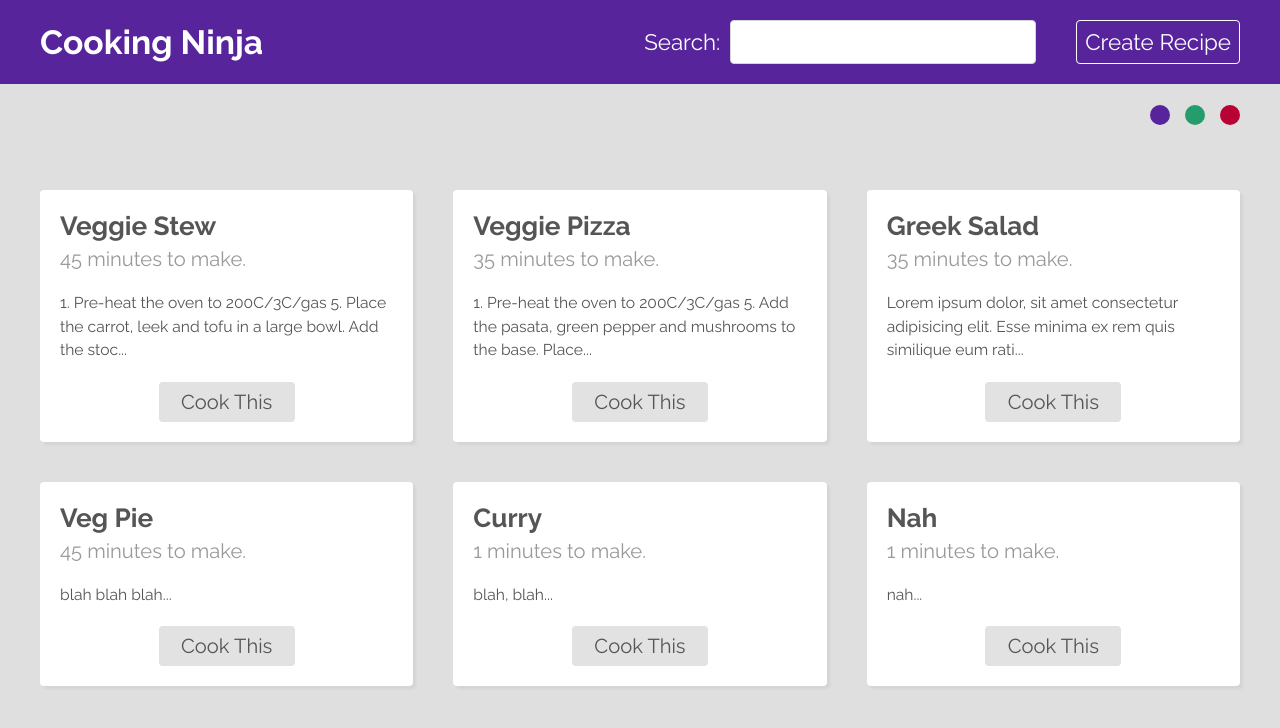
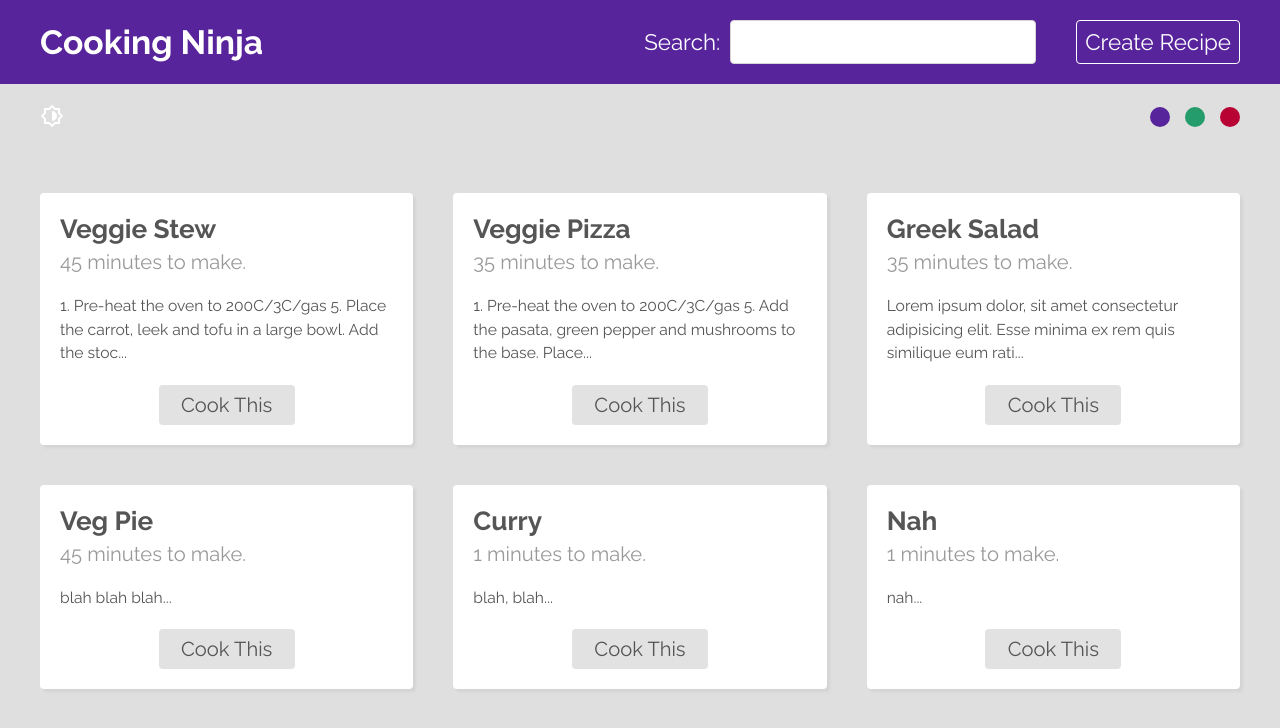
Before and after one commit to dgarcia1724/recipe_directory, a React (Vite) app: page / in a window 1280 px wide. Shown: the top 728 px of the page. Built offline with nearby package versions, Linux system fonts and the light colour scheme; data requests are answered from the project's data file.

Commit message:
101. fresh start

```diff
--- a/src/components/ThemeSelector.css
+++ b/src/components/ThemeSelector.css
@@ -13,3 +13,11 @@
   margin-left: 15px;
   border-radius: 50%;
 }
+.mode-toggle {
+  margin-right: auto;
+}
+.mode-toggle img {
+  width: 24px;
+  height: 24px;
+  cursor: pointer;
+}
--- a/src/components/ThemeSelector.jsx
+++ b/src/components/ThemeSelector.jsx
@@ -1,4 +1,5 @@
 import { useTheme } from "../hooks/useTheme";
+import modeIcon from "../assets/mode-icon.svg";
 
 // styles
 import "./ThemeSelector.css";
@@ -6,10 +7,23 @@
 const themeColors = ["#58249c", "#249c6b", "#b70233"];
 
 function ThemeSelector() {
-  const { changeColor } = useTheme();
+  const { changeColor, changeMode, mode } = useTheme();
+
+  const toggleMode = () => {
+    changeMode(mode === "dark" ? "light" : "dark");
+  };
+  console.log(mode);
 
   return (
     <div className="theme-selector">
+      <div className="mode-toggle">
+        <img
+          onClick={toggleMode}
+          src={modeIcon}
+          alt="dark/light toggle icon"
+          style={{ filter: mode === "dark" ? "invert(100%)" : "invert(20%)" }}
+        />
+      </div>
       <div className="theme-buttons">
         {themeColors.map((color) => (
           <div
--- a/src/context/ThemeContext.jsx
+++ b/src/context/ThemeContext.jsx
@@ -6,6 +6,8 @@
   switch (action.type) {
     case "CHANGE_COLOR":
       return { ...state, color: action.payload };
+    case "CHANGE_MODE":
+      return { ...state, mode: action.payload };
     default:
       return state;
   }
@@ -14,14 +16,18 @@
 export function ThemeProvider({ children }) {
   const [state, dispatch] = useReducer(themeReducer, {
     color: "#58249c",
+    mode: "dark",
   });
 
   const changeColor = (color) => {
     dispatch({ type: "CHANGE_COLOR", payload: color });
   };
+  const changeMode = (mode) => {
+    dispatch({ type: "CHANGE_MODE", payload: mode });
+  };
 
   return (
-    <ThemeContext.Provider value={{ ...state, changeColor }}>
+    <ThemeContext.Provider value={{ ...state, changeColor, changeMode }}>
       {children}
     </ThemeContext.Provider>
   );
```
Also changed, not shown: src/assets/mode-icon.svg (added).
